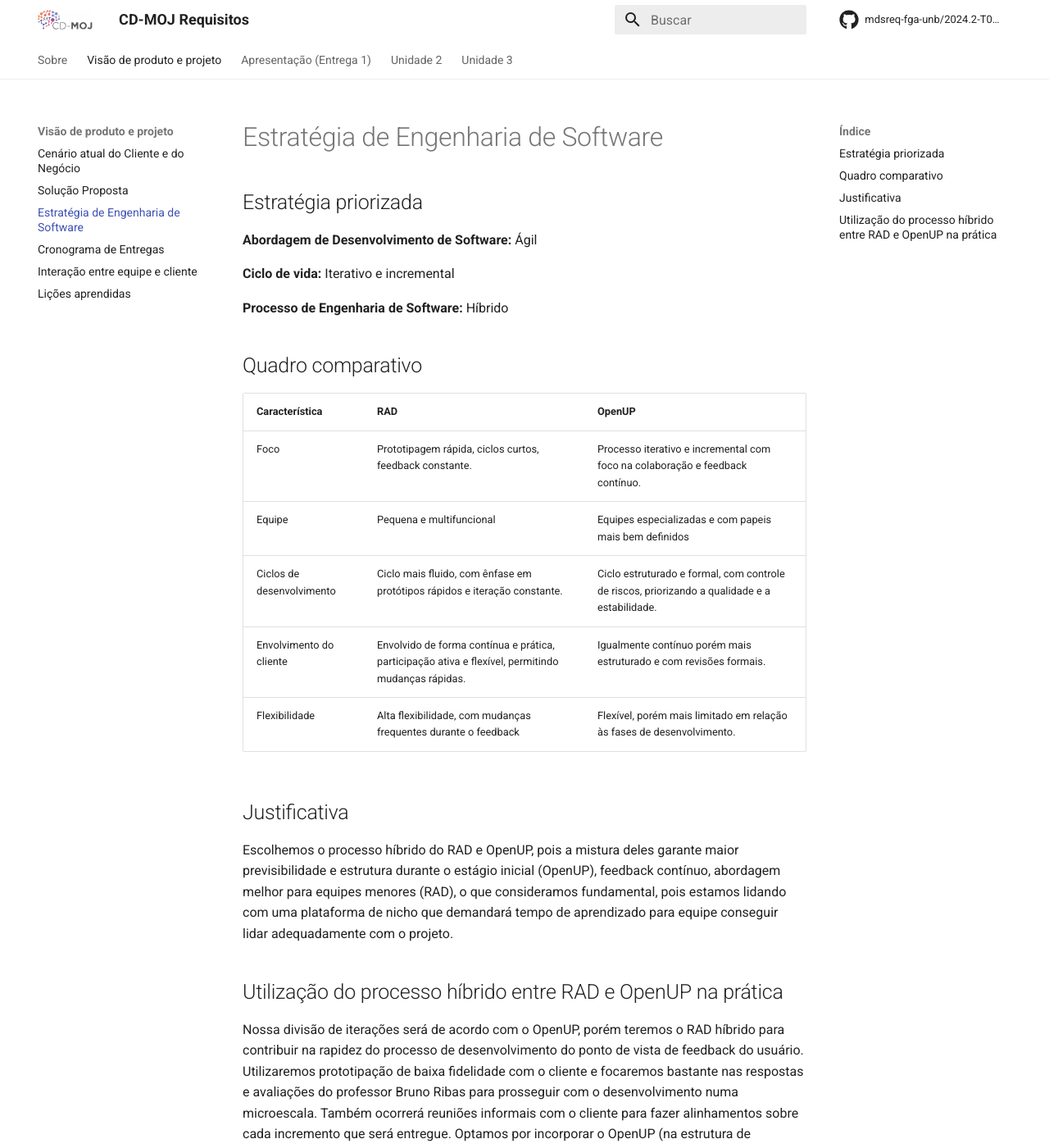
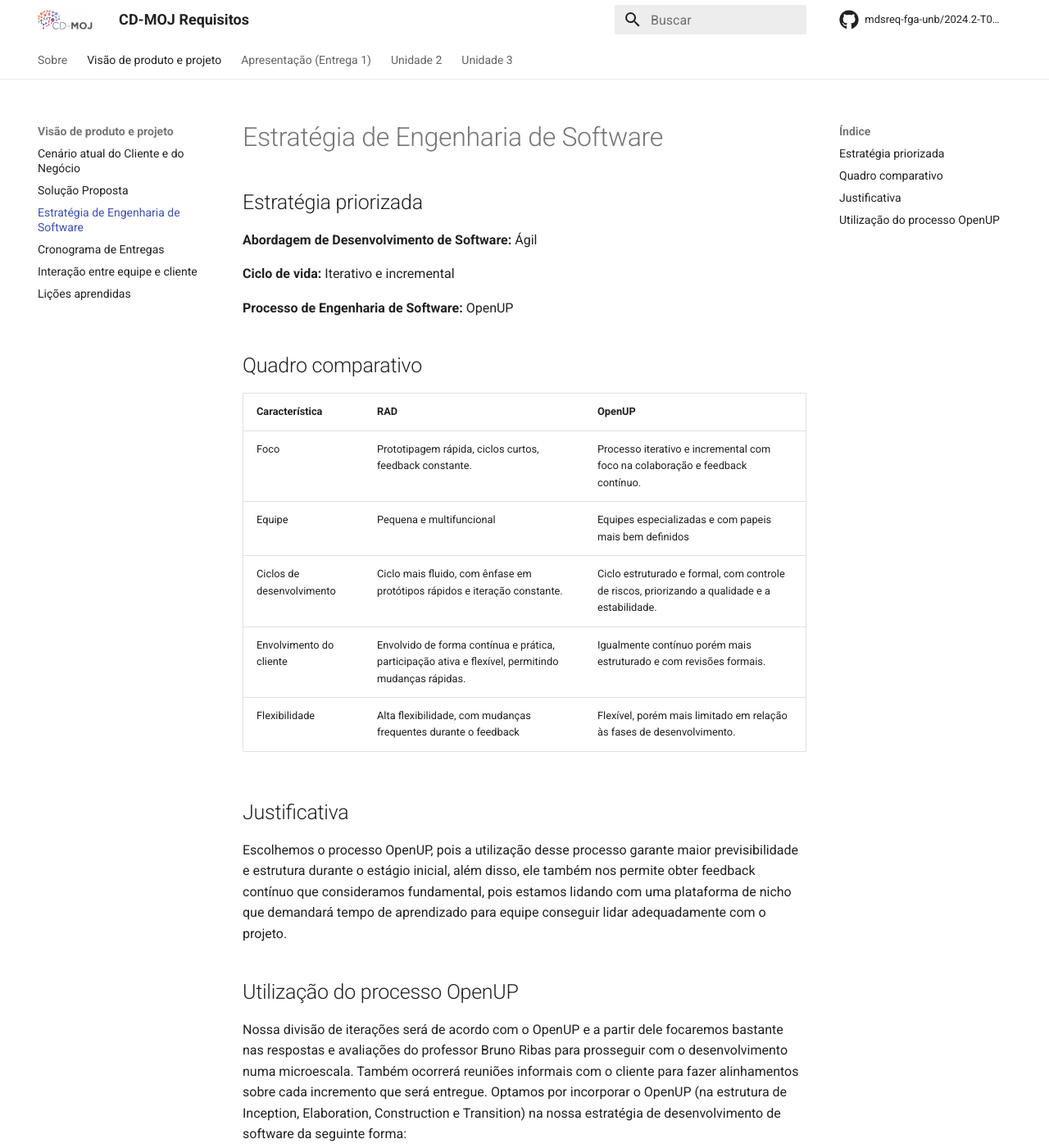
Before and after one commit to mdsreq-fga-unb/2024.2-T01-CD-MOJ, an MkDocs documentation site: the page built from docs/visao/Estrategia.md, in a window 1280 px wide and 1400 px high. Shown: the whole window at 82% size. Built offline with MkDocs 1.6.1 and Material for MkDocs 9.7.7, drawn with Linux system fonts in a browser that asks for light colours; comment, search, counter and statistics services are not loaded; some of the changed text lies outside the part shown.

Commit message:
Resolvendo Issue #10

```diff
--- a/docs/us/engenharia-requisitos.md
+++ b/docs/us/engenharia-requisitos.md
@@ -44,7 +44,7 @@
 - **MoSCoW:** O MoSCoW será utilizado para identificar as prioridades e
   pontos críticos do projeto.
 
-## Engenharia de requisitos e o RAD/Open UP
+## Engenharia de requisitos e o Open UP
 
 | Fase do processo | Atividades ER                           | Prática                                                                           | Técnica                                | Resultado Esperado                                                 |
 | ---------------- | --------------------------------------- | --------------------------------------------------------------------------------- | -------------------------------------- | ------------------------------------------------------------------ |
--- a/docs/visao/Estrategia.md
+++ b/docs/visao/Estrategia.md
@@ -6,7 +6,7 @@
 
 **Ciclo de vida:** Iterativo e incremental
 
-**Processo de Engenharia de Software:** Híbrido
+**Processo de Engenharia de Software:** OpenUP
 
 ## Quadro comparativo
 
@@ -20,11 +20,11 @@
 
 ## Justificativa
 
-Escolhemos o processo híbrido do RAD e OpenUP, pois a mistura deles garante maior previsibilidade e estrutura durante o estágio inicial (OpenUP), feedback contínuo, abordagem melhor para equipes menores (RAD), o que consideramos fundamental, pois estamos lidando com uma plataforma de nicho que demandará tempo de aprendizado para equipe conseguir lidar adequadamente com o projeto.
+Escolhemos o processo OpenUP, pois a utilização desse processo garante maior previsibilidade e estrutura durante o estágio inicial, além disso, ele também nos permite obter feedback contínuo que consideramos fundamental, pois estamos lidando com uma plataforma de nicho que demandará tempo de aprendizado para equipe conseguir lidar adequadamente com o projeto.
 
-## Utilização do processo híbrido entre RAD e OpenUP na prática
+## Utilização do processo OpenUP
 
-Nossa divisão de iterações será de acordo com o OpenUP, porém teremos o RAD híbrido para contribuir na rapidez do processo de desenvolvimento do ponto de vista de feedback do usuário. Utilizaremos prototipação de baixa fidelidade com o cliente e focaremos bastante nas respostas e avaliações do professor Bruno Ribas para prosseguir com o desenvolvimento numa microescala. Também ocorrerá reuniões informais com o cliente para fazer alinhamentos sobre cada incremento que será entregue. Optamos por incorporar o OpenUP (na estrutura de Inception, Elaboration, Construction e Transition) na nossa estratégia de desenvolvimento de software da seguinte forma:
+Nossa divisão de iterações será de acordo com o OpenUP e a partir dele focaremos bastante nas respostas e avaliações do professor Bruno Ribas para prosseguir com o desenvolvimento numa microescala. Também ocorrerá reuniões informais com o cliente para fazer alinhamentos sobre cada incremento que será entregue. Optamos por incorporar o OpenUP (na estrutura de Inception, Elaboration, Construction e Transition) na nossa estratégia de desenvolvimento de software da seguinte forma:
 
 **Inception** e **Elaboração**: definição inicial do projeto. Assim como a elicitação e descoberta de requisitos com o cliente, também aplicamos a técnica de brainstorming sobre os problemas e soluções propostas entre o time, além de estabelecermos o documento de visão do produto e posteriormente a análise, consenso e declaração dos requisitos, assim como épicos, temas e histórias de usuário.
 
```
